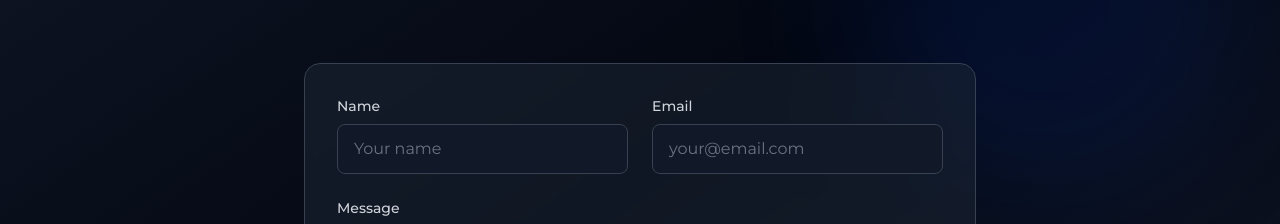
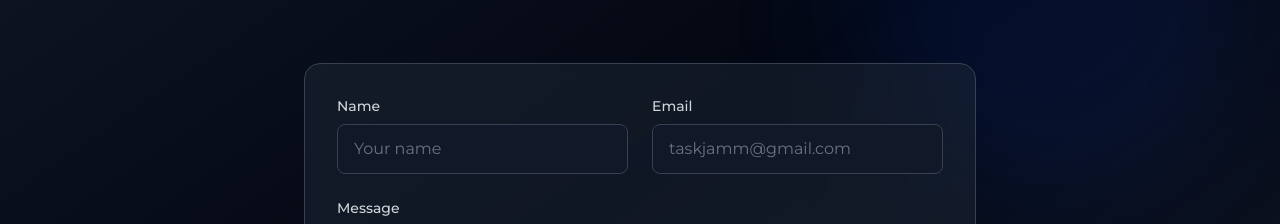
Before and after one commit to shakilshegu/automation-Landing-Page, a Next.js app: page / in a window 1280 px wide. Shown: the part 1620-1844 px from the top of the page. Built offline with nearby package versions, Linux system fonts and the light colour scheme.

Commit message:
email updated

```diff
--- a/app/page.tsx
+++ b/app/page.tsx
@@ -210,7 +210,7 @@ export default function Home() {
                     name="email"
                     required
                     className="w-full px-4 py-3 bg-gray-900 border border-gray-700 rounded-lg text-white placeholder-gray-500 focus:outline-none focus:border-automation focus:ring-1 focus:ring-automation transition-all"
-                    placeholder="your@email.com"
+                    placeholder="taskjamm@gmail.com"
                   />
                 </div>
               </div>
```
